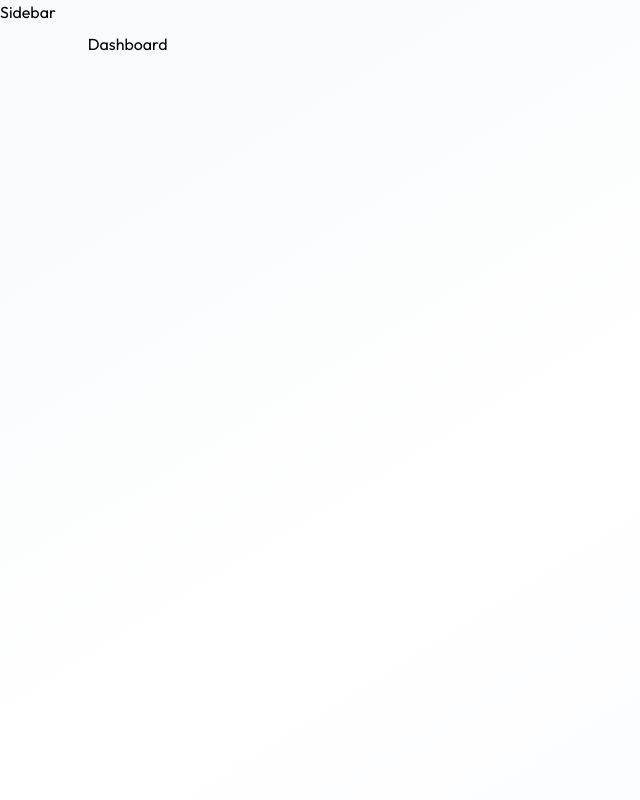
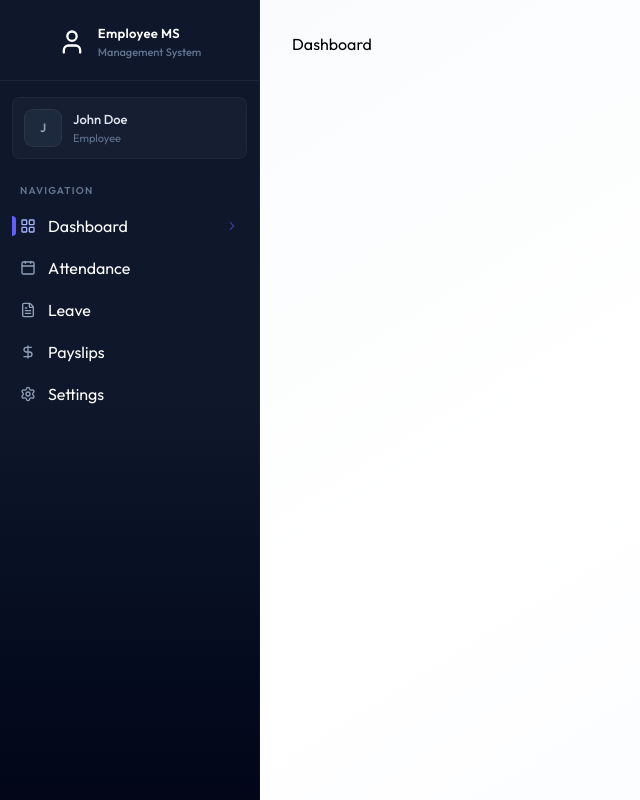
Before and after one commit to shumaila1421/employee-management-system, a React (Vite) app in the folder client/: page /dashboard in a window 1280 px wide. Shown: the whole page, without its empty margins (0-640 px from the left). Built offline with nearby package versions, Linux system fonts and the light colour scheme.

Commit message:
sidebar added

```diff
--- a/client/src/components/LoginForm.jsx
+++ b/client/src/components/LoginForm.jsx
@@ -54,6 +54,7 @@
               </label>
               <input
                 type="email"
+                id="email"
                 value={email}
                 onChange={(e) => setEmail(e.target.value)}
                 required
@@ -70,6 +71,7 @@
               <div className="relative">
                 <input
                   value={password}
+                  id="password"
                   type={showPassword ? "text" : "password"}
                   onChange={(e) => setPassword(e.target.value)}
                   required
@@ -80,6 +82,7 @@
                   type="button"
                   className="absolute right-3 top-1/2 -translate-y-1/2 text-slate-400 hover:text-slate-600 transition-colors"
                   onClick={() => setShowPassword(!showPassword)}
+                  aria-label={showPassword ? "Hide password" : "Show password"}
                 >
                   {showPassword ? (
                     <EyeOffIcon size={18} />
@@ -93,7 +96,7 @@
             <button
               type="submit"
               disabled={loading}
-              className="w-full py-3 bg-linear-to-r from-indigo-600 to-indigo-500 text-white rounded-md text-sm font-bold hover:form-indigo-700 hover:to-indigo-600 disabled:opacity-50 transition-all duration-200 shadow-lg shadow-indigo-500/25 active:scale-[0.98] flex items-center justify-center"
+              className="w-full py-3 bg-linear-to-r from-indigo-600 to-indigo-500 text-white rounded-md text-sm font-bold hover:from-indigo-700 hover:to-indigo-600 disabled:opacity-50 transition-all duration-200 shadow-lg shadow-indigo-500/25 active:scale-[0.98] flex items-center justify-center"
             >
               {loading && <Loader2Icon className="animate-spin h-4 w-4 mr-2" />}
               Sign In
--- /dev/null
+++ b/client/src/components/Sidebar.jsx
@@ -0,0 +1,161 @@
+/* eslint-disable react-hooks/set-state-in-effect */
+import React, { useEffect, useState } from "react";
+import { Link, useLocation } from "react-router-dom";
+import { dummyProfileData } from "../assets/assets";
+import {
+  ChevronRightIcon,
+  MenuIcon,
+  UserIcon,
+  XIcon,
+  LayoutGridIcon,
+  CalendarIcon,
+  FileTextIcon,
+  DollarSignIcon,
+  SettingsIcon,
+} from "lucide-react";
+
+const Sidebar = () => {
+  const { pathname } = useLocation();
+  const [userName, setUserName] = useState("");
+  const [mobileOpen, setMobileOpen] = useState(false);
+
+  useEffect(() => {
+    setUserName(dummyProfileData.firstName + " " + dummyProfileData.lastName);
+  }, []);
+
+  //close mobile sidebar on route change
+  useEffect(() => {
+    setMobileOpen(false);
+  }, [pathname]);
+
+  const role = "EMPLOYEE";
+
+  const navItems = [
+    { name: "Dashboard", href: "/dashboard", icon: LayoutGridIcon },
+    role === "ADMIN"
+      ? { name: "Employees", href: "/employees", icon: UserIcon }
+      : { name: "Attendance", href: "/attendance", icon: CalendarIcon },
+    { name: "Leave", href: "/leave", icon: FileTextIcon },
+    { name: "Payslips", href: "/payslips", icon: DollarSignIcon },
+    { name: "Settings", href: "/settings", icon: SettingsIcon },
+  ];
+
+  const sidebarContent = (
+    <>
+      {/* Brand Header */}
+      <div className="px-5 pt-6 pb-5 border-b border-white/6">
+        <div className="flex items-center justify-center">
+          <div className="flex items-center gap-3">
+            <UserIcon className="text-white size-7" />
+            <div>
+              <p className="font-semibold text-[13px] text-white tracking-wide">
+                Employee MS
+              </p>
+              <p className="text-[11px] text-slate-500 font-medium">
+                Management System
+              </p>
+            </div>
+          </div>
+          {/* Close button on mobile */}
+          <button
+            onClick={() => setMobileOpen(false)}
+            className="lg:hidden text-slate-400 hover:text-white p-1"
+          >
+            <XIcon size={20} />
+          </button>
+        </div>
+      </div>
+
+      {/* User Profile Info */}
+      {userName && (
+        <div className="mx-3 mt-4 mb-1 p-3 rounded-lg bg-white/3 border border-white/4">
+          <div className="flex items-center gap-3">
+            <div className="w-9 h-9 rounded-lg bg-slate-800 flex items-center justify-center ring-1 ring-white/10 shrink-0">
+              <span className="text-slate-400 text-xs font-semibold">
+                {userName.charAt(0).toUpperCase()}
+              </span>
+            </div>
+            <div className="min-w-0">
+              <p className="text-[13px] font-medium text-slate-200 truncate">
+                {userName}
+              </p>
+              <p className="text-[11px] text-slate-500 truncate">
+                {" "}
+                {role === "ADMIN" ? "Administrator" : "Employee"}
+              </p>
+            </div>
+          </div>
+        </div>
+      )}
+      {/* Section label */}
+      <div className="px-5 pt-5 pb-2">
+        <p className="text-[10px] font-semibold uppercase tracking-[0.12em] text-slate-500">
+          Navigation
+        </p>
+      </div>
+
+      {/* Navigation List */}
+      <div className="flex-1 px-3 space-y-0.5 overflow-y-auto">
+        {navItems.map((item) => {
+          const isActive = pathname.startsWith(item.href);
+          return (
+            <Link
+              to={item.href}
+              key={item.name}
+              className="flex items-center gap-3 p-2 rounded-lg relative group"
+            >
+              {isActive && (
+                <div className="absolute left-0 top-1/2 -translate-y-1/2 w-1 h-5 rounded-r-full bg-indigo-500" />
+              )}
+              <item.icon
+                className={`w-4 h-4 shrink-0 ${isActive ? "text-indigo-300" : "text-slate-400 group-hover:text-slate-300"}`}
+              />
+              <span className="flex-1">{item.name}</span>
+              {isActive && (
+                <ChevronRightIcon className="w-3.5 h-3.5 text-indigo-500/50" />
+              )}
+            </Link>
+          );
+        })}
+      </div>
+      {/* Logout */}
+    </>
+  );
+
+  return (
+    <>
+      {/** Mobile hamburger button */}
+      <button
+        onClick={() => setMobileOpen(true)}
+        className="lg:hidden fixed top-4 left-4 z-50 p-2 bg-slate-900 text-white rounded-lg shadow-lg border border-white/10"
+      >
+        <MenuIcon size={20} />
+      </button>
+
+      {/* Mobile Overlay */}
+
+      {mobileOpen && (
+        <div
+          className="lg:hidden fixed inset-0 bg-black/60 backdrop-blur-sm z-40 "
+          onClick={() => setMobileOpen(false)}
+        />
+      )}
+
+      {/* Sidebar - for desktop */}
+
+      <aside className="hidden lg:flex flex-col h-full w-65 bg-linear-to-b from-slate-900 via-slate-900 to-slate-950 text-white shrink-0 border-r border-white/4">
+        {sidebarContent}
+      </aside>
+
+      {/* Sidebar - for mobile */}
+
+      <aside
+        className={`lg:hidden fixed inset-y-0 left-0 w-72 bg-linear-to-b from-slate-900 via-slate-900 to-slate-950 text-white z-50 flex flex-col transform transition-transform duration-300 ${mobileOpen ? "translate-x-0" : "-translate-x-full"}`}
+      >
+        {sidebarContent}
+      </aside>
+    </>
+  );
+};
+
+export default Sidebar;
--- a/client/src/pages/Layout.jsx
+++ b/client/src/pages/Layout.jsx
@@ -1,9 +1,10 @@
+import Sidebar from "../components/Sidebar";
 import { Outlet } from "react-router-dom";
 
 const Layout = () => {
   return (
     <div className="flex h-screen bg-linear-to-br from-slate-50 via-white to-indigo-50/30">
-      <p>Sidebar</p>
+      <Sidebar />
       <main className="flex-1 overflow-y-auto">
         <div className="p-4 pt-16 sm:p-6 sm:pt-6 lg:p-8 max-w-400 mx-auto">
           <Outlet />
```
